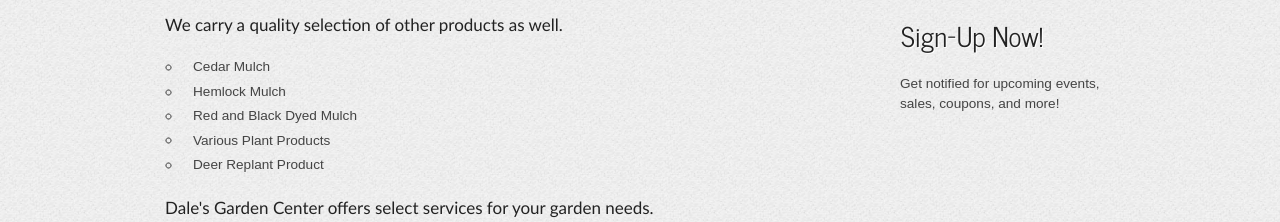
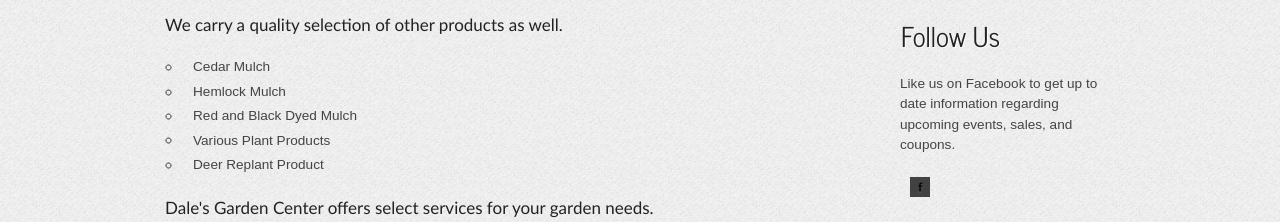
Before and after one commit to beidesignz/Dales, a plain HTML site: page garden.html in a window 1280 px wide. Shown: the part 743-965 px from the top of the page. Drawn offline with Linux system fonts and the light colour scheme.

Commit message:
garden center change

```diff
--- a/garden.html
+++ b/garden.html
@@ -48,10 +48,14 @@
           	</div>
         </div>
         <div class="sidebar">
-          <h3>Sign-Up Now!</h3>
-          	<div>
-                <p>Get notified for upcoming events, sales, coupons, and more!</p>
-          	</div>
+          <h3>Follow Us</h3>
+          	<div class="span6 follow_us">
+            <p>Like us on Facebook to get up to date information regarding upcoming events, sales, and coupons.</p>
+            	<ul>
+                	<li><a href="https://www.facebook.com/pages/Dales-Market/104704459583583?fref=ts" class="facebook">Facebook</a></li>
+                <!--	<li><a href="#" class="twitter">twitter</a></li> -->
+                 </ul>
+        	</div>
         </div>
       </div>
       <div id="content">
```
